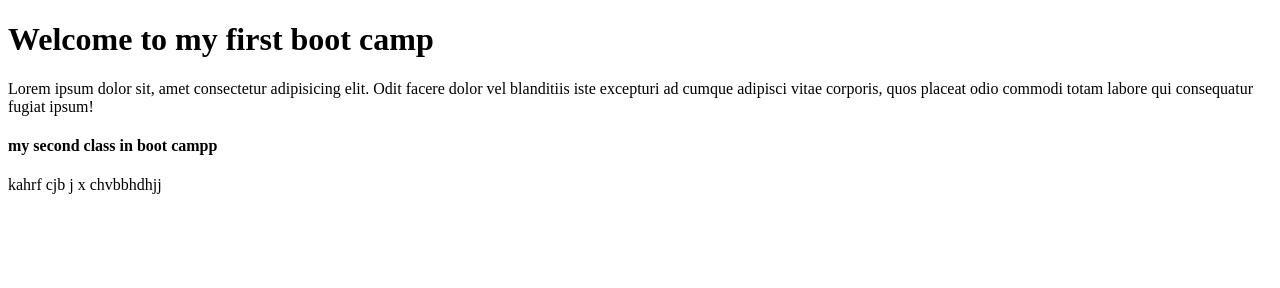
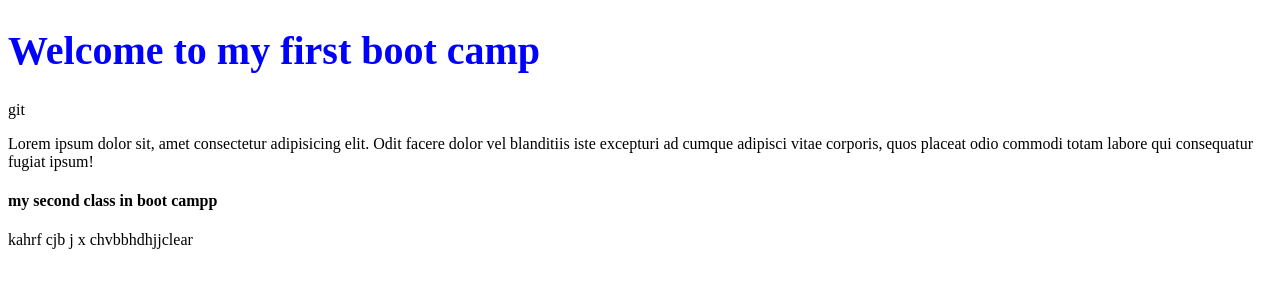
Before and after one commit to alek-atem/First-GITHUB, a plain HTML site: page index.html in a window 1280 px wide. Drawn offline with Linux system fonts and the light colour scheme.

Commit message:
styling the header

```diff
--- a/css/style.css
+++ b/css/style.css
@@ -0,0 +1,4 @@
+h1 {
+    color: blue;
+    font-size: 40px;
+}
--- a/index.html
+++ b/index.html
@@ -5,12 +5,13 @@
     <meta charset="UTF-8">
     <meta name="viewport" content="width=device-width, initial-scale=1.0">
     <title>My first boot camp</title>
+    <link rel="stylesheet" href="/css/style.css">
 </head>
 
 <body>
-    <h1>Welcome to my first boot camp</h1>
+    <h1>Welcome to my first boot camp</h1>git
     <p>Lorem ipsum dolor sit, amet consectetur adipisicing elit. Odit facere dolor vel blanditiis iste excepturi ad
         cumque adipisci vitae corporis, quos placeat odio commodi totam labore qui consequatur fugiat ipsum!</p>
 </body>
-<h4>my second class in boot campp</h4><p>kahrf cjb j x  chvbbhdhjj</p>
+<h4>my second class in boot campp</h4><p>kahrf cjb j x  chvbbhdhjjclear</p>
 </html>
```
